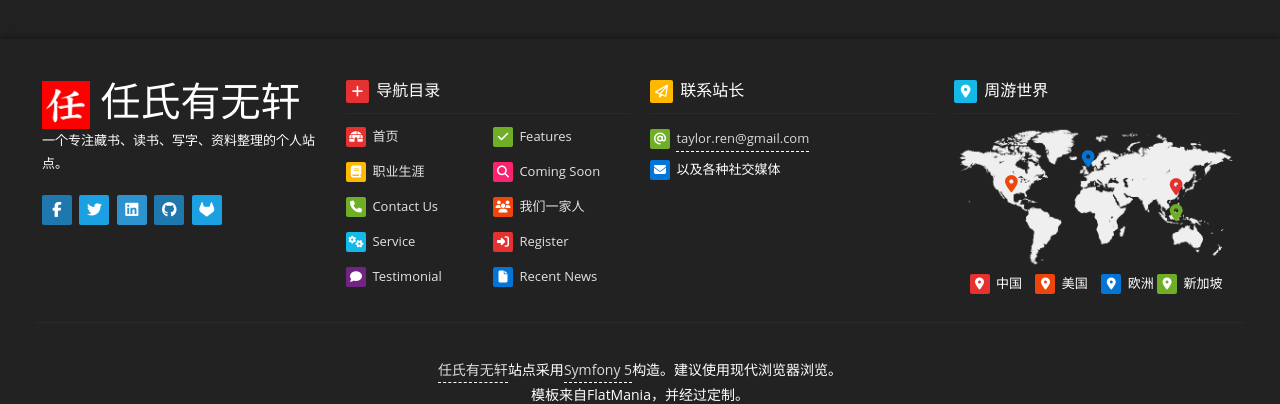
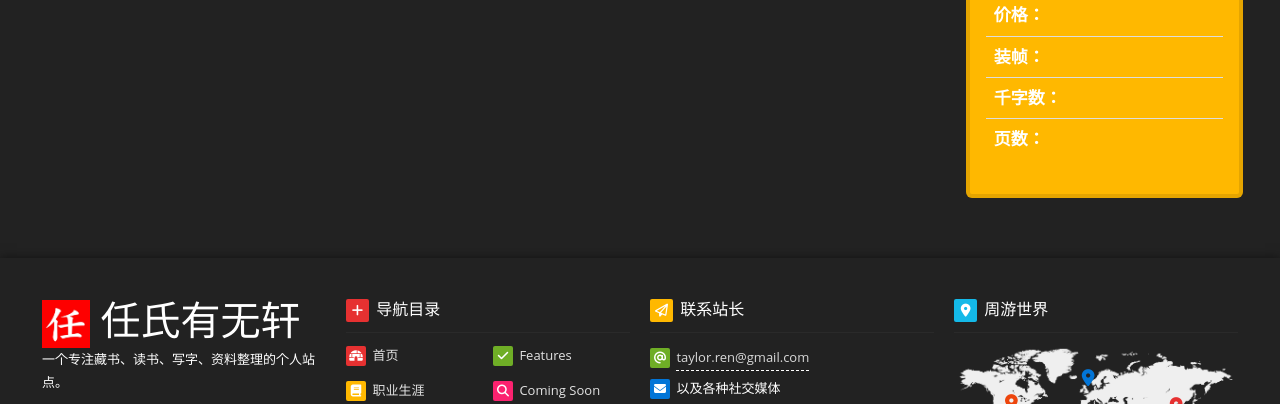
Before and after one commit to taylorren/rsywx, a Symfony app: template templates/book/detail.html.twig in a window 1280 px wide. Shown: the part 964-1368 px from the top of the page. Run offline with Twig, Linux system fonts and the light colour scheme; the template is opened without the code that fills it, so the values that code supplies are empty; some libraries are stand-ins or nearby versions.

Commit message:
Almost finished Book Detail

```diff
--- a/src/Service/GuzzleService.php
+++ b/src/Service/GuzzleService.php
@@ -14,14 +14,14 @@ class GuzzleService {
         if ($env == 'prod') {
             $this->service = new Client([
                 'base_uri' => 'https://api.rsywx.com/',
-                'http_errors' =>false,
+                //'http_errors' =>false,
             ]);
         }
         else
         {
             $this->service = new Client([
                 'base_uri' => 'http://api/',
-                'http_errors'=>false,
+                //'http_errors'=>false,
             ]);
         }
     }
--- a/templates/book/detail.html.twig
+++ b/templates/book/detail.html.twig
@@ -19,6 +19,9 @@
                                     ，{{ book.copyrighter }}译
                                 {% endif %}
                             </p>
+                            <p>{{ book.pu_name }}</p>
+                            <p>{{ book.isbn }} | {{ book.category }}</p>
+                            <p>藏书位置：<span class="badge bg-secondary">{{ book.location }}</span></p>
                         </div>
                         <!-- Sidebar Links -->
                         <div class="sidebar-link col-disable">
@@ -69,6 +72,18 @@
                                             {% endfor  %}
                                         </p>
                                     </div>
+
+                                    <div class="sidebar-widget br-lblue">
+                                        <!-- Heading -->
+                                        <h4><i class="fab fa-readme "></i> 书籍简介</h4>
+                                        <!-- List -->
+                                        {% if book.intro|length !=0 %}
+                                            <p>{{ book.intro|nl2br }}</p>
+                                        {% else %}
+                                            <p>本书还没有简介</p>
+                                        {% endif %}
+                                        <!-- Button -->
+                                    </div>
                                     <div class="sidebar-widget br-orange">
                                         <!-- Heading // Icon -->
                                         <h4><i class="fas fa-book-reader"></i> 读书笔记</h4>
@@ -77,23 +92,56 @@
                                             <p>这本书还没有任何书评。</p>
                                         {% else %}
                                             {% for review in book.reviews %}
-                                                <i class="fas fa-angle-right"></i>&nbsp;<a href="{{ review.URI }}" title="写作于{{ review.datein }}" target="_blank">{{ review.title }}</a>
-                                            {% endfor %}
-                                        {% endif %}
+                                                <p><i class="fas fa-angle-right"></i> <a href="{{ review.URI }}" title="写作于{{ review.datein }}" target="_blank">{{ review.title }}</a></p>
+                                                {% endfor %}
+                                            {% endif %}
                                     </div>
-                                    <div class="sidebar-widget br-lblue">
-                                        <!-- Heading -->
-                                        <h4>SKODA BENZE</h4>
-                                        <!-- List -->
-                                        <ul class="list-unstyled">
-                                            <li>Voluptuary desires to obtain  accusation</li>
-                                            <li>Totem rem desires hysteria</li>
-                                            <li>Dicta sunt explde sires to obtain icabo</li>
-                                            <li>Denouncing plea desires obtain sure</li>
-                                            <li>Occaecati cupiditate non</li>
-                                        </ul>
-                                        <!-- Button -->
-                                        <a href="#" class="btn btn-default btn-circle">Launch Product <i class="fa fa-angle-right"></i></a>
+                                    <div class="sidebar-widget br-yellow">
+                                        <!-- Heading // Icon -->
+                                        <h4><i class="fas fa-info"></i> 其他信息</h4>
+                                        <!-- Paragraph -->
+                                        <table class="table">
+                                            <thead>
+                                                <tr>
+                                                    <th scope="col">项目</th>
+                                                    <th scope="col">描述</th>
+                                                </tr>
+                                            </thead>
+                                            <tbody>
+                                                <tr>
+                                                    <th scope="row">出版日期：</th>
+                                                    <td>{{ book.pubdate }}</td>
+                                                </tr>
+                                                <tr>
+                                                    <th scope="row">印刷日期：</th>
+                                                    <td>{{ book.printdate }}</td>
+                                                </tr>
+                                                <tr>
+                                                    <th scope="row">版次：</th>
+                                                    <td>{{ book.ver }}</td>
+                                                </tr>
+                                                <tr>
+                                                    <th scope="row">购书日期：</th>
+                                                    <td>{{ book.purchdate }}</td>
+                                                </tr>
+                                                <tr>
+                                                    <th scope="row">价格：</th>
+                                                    <td>{{ book.price }}</td>
+                                                </tr>
+                                                <tr>
+                                                    <th scope="row">装帧：</th>
+                                                    <td>{{ book.deco }}</td>
+                                                </tr>
+                                                <tr>
+                                                    <th scope="row">千字数：</th>
+                                                    <td>{{ book.kword }}</td>
+                                                </tr>
+                                                <tr>
+                                                    <th scope="row">页数：</th>
+                                                    <td>{{ book.page }}</td>
+                                                </tr>
+                                            </tbody>
+                                        </table>
                                     </div>
                                 </div>
                             </div>
```
Also changed, not shown: src/Controller/BookController.php (+6 -4 lines).
